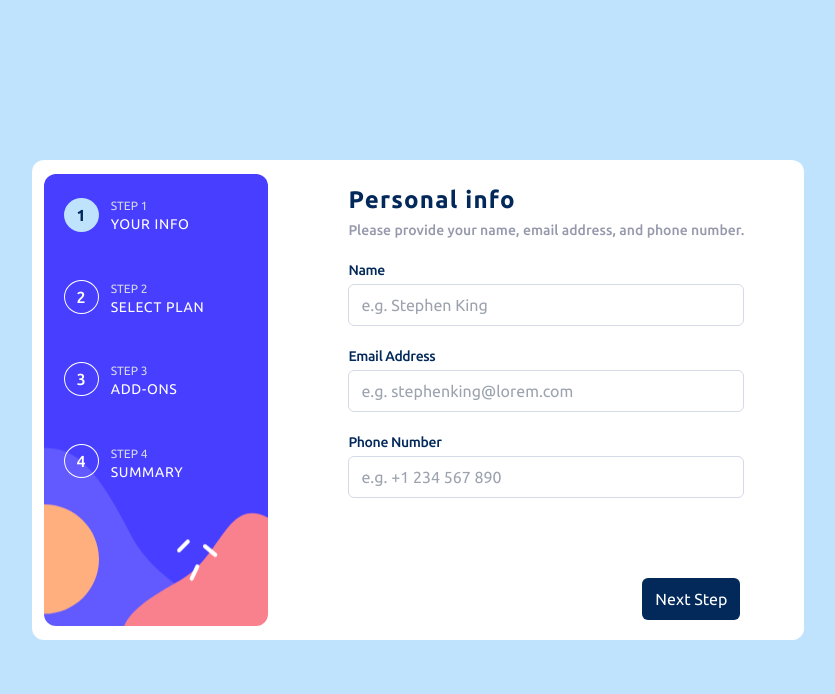
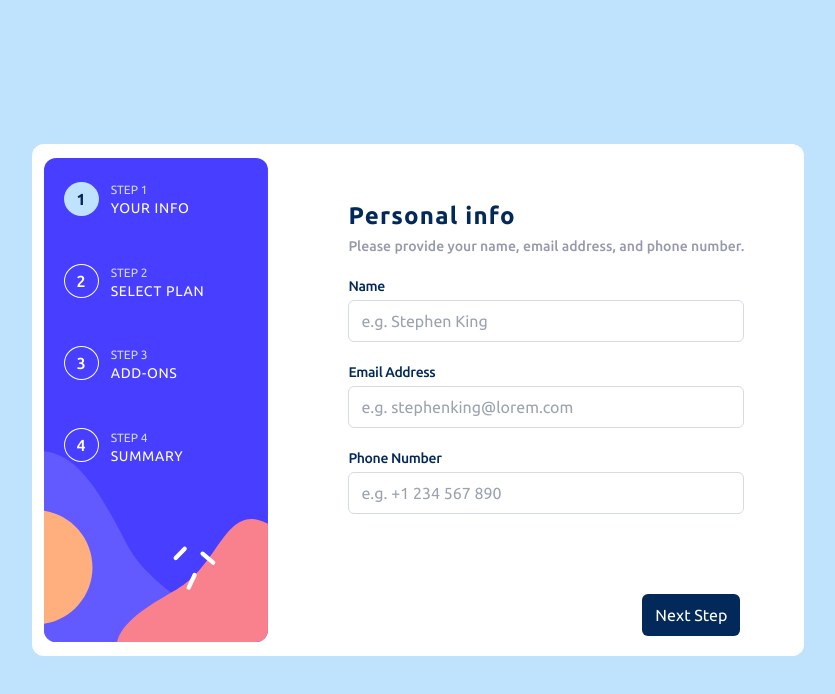
Before and after one commit to Aik-202/aik-multi-step-form, a React (Vite) app in the folder multi-step_form/: page / in a window 1280 px wide. Shown: the top 694 px of the page, without its empty margins (222-1057 px from the left). Built offline with nearby package versions, Linux system fonts and the light colour scheme.

Commit message:
Made some adjustments

```diff
--- a/multi-step_form/src/Components/Form/PersonalInfo.jsx
+++ b/multi-step_form/src/Components/Form/PersonalInfo.jsx
@@ -5,7 +5,7 @@ export default function PersonalInfo() {
   return (
     <section>
       <div className='bg-white flex flex-col space-y-5 justify-center content-center px-5
-      absolute h-max top-24 right-0 left-0 py-5 mx-5 rounded-md sm:static md:mr-10'>
+      absolute h-max top-24 right-0 left-0 py-5 mx-5 rounded-md sm:static md:mr-10 sm:mt-8'>
         <FormHeaders personal={true} plans={false} addons={false} finished={false}/>
         <div className='flex flex-col space-y-1'>
           <label htmlFor="name" className='text-marine font-medium tracking-tight text-sm'>Name</label>
--- a/multi-step_form/src/Components/Form/PlansInfo.jsx
+++ b/multi-step_form/src/Components/Form/PlansInfo.jsx
@@ -36,8 +36,8 @@ export default function PlansInfo() {
           <div className='flex flex-col space-y-3 sm:space-y-5'>
             <div className='flex flex-col space-y-3 sm:flex-row sm:space-y-0 sm:space-x-3'>
               {plans.map((item) => {return <div key={item.text} id={item.text} className={`flex flex-row
-              space-x-3 border-[1px] rounded-lg px-3 py-3 sm:space-x-0 sm:flex-col sm:justify-start sm:w-max
-              lg:pr-12 cursor-pointer
+              space-x-3 border-[1px] rounded-lg px-3 py-3 sm:space-x-0 sm:flex-col sm:justify-start
+              sm:w-[6rem] lg:w-[8rem] lg:pr-12 cursor-pointer
               ${planActive == "Arcade" && item.text == "Arcade" ? 'bg-light-blue bg-opacity-[20%] border-t-marine border-purplish':
               planActive == "Advanced" && item.text == "Advanced" ? 'bg-light-blue  bg-opacity-[20%] border-t-marine border-purplish':
               planActive == "Pro" && item.text == "Pro" ? 'bg-light-blue  bg-opacity-[20%] border-t-marine border-purplish':
--- a/multi-step_form/src/Components/Navigation/NavBar.jsx
+++ b/multi-step_form/src/Components/Navigation/NavBar.jsx
@@ -3,8 +3,9 @@ import { NavItems, NavList } from '../'
 
 export default function NavBar(props) {
   return (
-   <nav className='flex bg-mobile sm:bg-desktop bg-cover bg-no-repeat bg-[100%] pt-6 pb-28 sm:w-[50%]
-   sm:flex-row sm:space-x-3 sm:pl-5 sm:rounded-xl lg:pb-36 lg:pr-16'>
+   <nav className={`flex bg-mobile sm:bg-desktop bg-cover bg-no-repeat bg-[100%] pt-6 pb-28 sm:w-[50%]
+   sm:flex-row sm:space-x-3 sm:pl-5 sm:pr-0 sm:rounded-xl lg:pr-16
+   ${props.personal ? 'sm:pb-44 lg:pb-44' : 'lg:pb-36'}`}>
         <NavList personal={props.personal} plans={props.plans} addons={props.addons} finished={props.finished}/>
         <NavItems />
    </nav>
--- a/multi-step_form/src/Components/Navigation/NavItems.jsx
+++ b/multi-step_form/src/Components/Navigation/NavItems.jsx
@@ -4,7 +4,7 @@ import { nav } from '../../Data/demo'
 export default function NavItems() {
   return (
     <div className='hidden sm:flex sm:flex-col sm:space-y-[2.9rem] sm:justify-start sm:items-start
-    sm:content-start'>
+    sm:content-start select-none cursor-pointer'>
       {nav.map((items) => { return <div key={items.list}>
           <h2 className='uppercase text-light-gray text-xs'>{items.item.step}</h2>
           <h2 className='uppercase text-white text-sm tracking-wider'>{items.item.text}</h2>
--- a/multi-step_form/src/Components/Navigation/NavList.jsx
+++ b/multi-step_form/src/Components/Navigation/NavList.jsx
@@ -22,7 +22,7 @@ export default function NavList(props) {
   return (
     <ul className='flex flex-row justify-center flex-wrap items-center content-center
     w-full space-x-5 sm:space-x-0 sm:flex-col sm:justify-start sm:items-start
-    sm:content-start sm:space-y-12 sm:w-max'>
+    sm:content-start sm:space-y-12 sm:w-max select-none cursor-pointer'>
       {nav.map((item) => {return <li key={item.list} id={item.list} className={`
       ${props.personal && item.list == '1' ? 'bg-light-blue border-transparent text-marine font-semibold':
       props.plans && item.list == '2' ? 'bg-light-blue border-transparent text-marine font-semibold':
```
